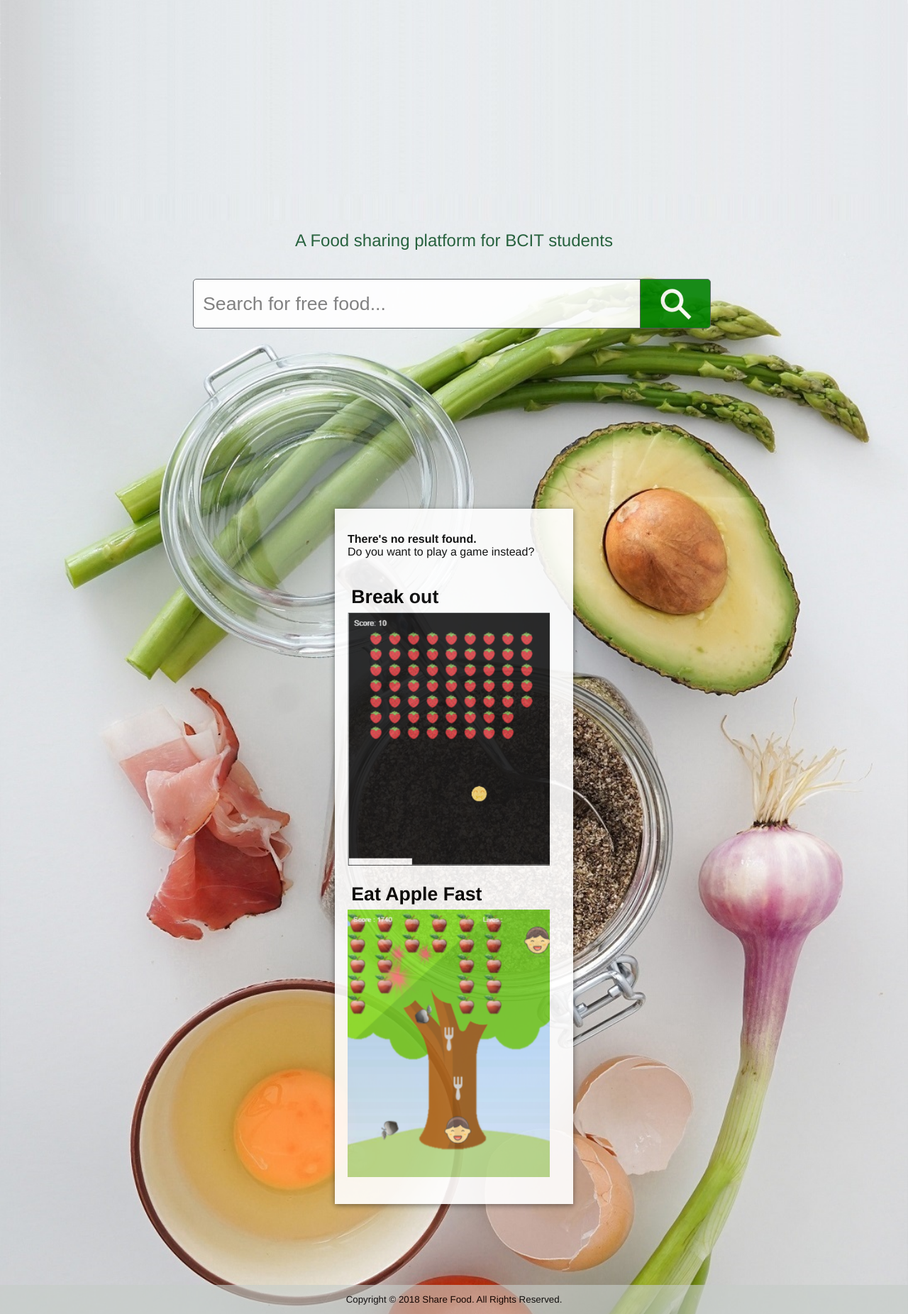
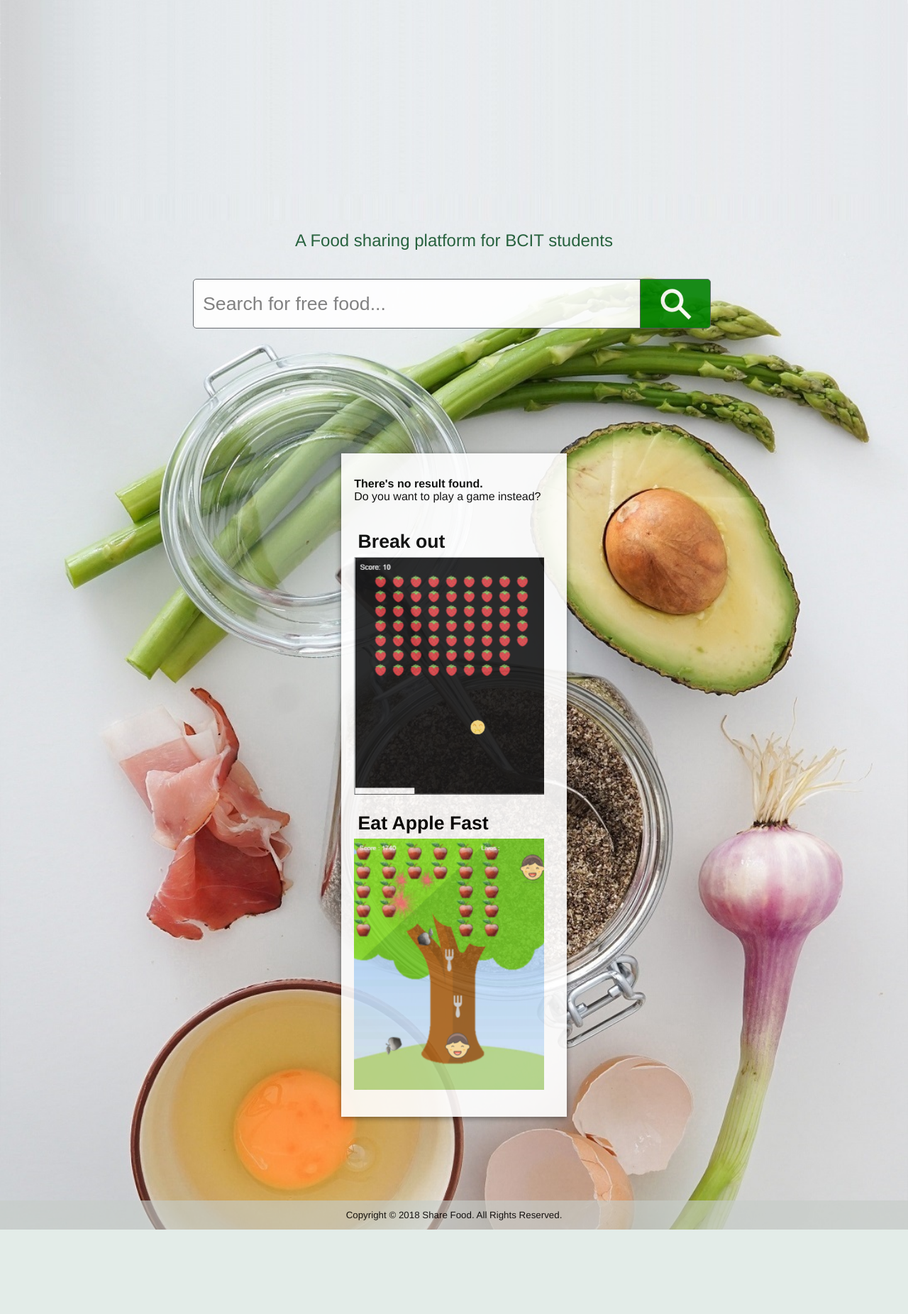
Before and after one commit to A01037479/2910-project, a PHP site: page / in a window 1280 px wide. Shown: the part 101-1953 px from the top of the page at 71% size. After the commit the page ends 1834 px from the top, so only its background shows below. Run offline with PHP 8.4, Linux system fonts and the light colour scheme; data that the repository does not hold is empty; some libraries are stand-ins or nearby versions; some web fonts are replaced.

Commit message:
load more order

```diff
--- a/Sharefood/config/config.php
+++ b/Sharefood/config/config.php
@@ -2,7 +2,7 @@
 $config = array(
   "host" => "localhost",
   "dbuser" => "root",
-  "dbpw" => "",
+  "dbpw" => "121212",
   "dbname" => "sharefood"
 );
 
--- a/Sharefood/index.php
+++ b/Sharefood/index.php
@@ -18,6 +18,8 @@ $conn = db_init($config["host"], $config["dbuser"], $config["dbpw"], $config["db
   </form>
   </div>
 </div>
+
+<div id="list_container">
 
 <?php
 
@@ -67,7 +69,6 @@ $conn = db_init($config["host"], $config["dbuser"], $config["dbpw"], $config["db
 ?>
 
 <!-- game section -->
-<br>
 <div id="gamesection"  class="list_item">
   <p><b>There's no result found. </b><br>Do you want to play a game instead?</p>
   <br>
@@ -78,13 +79,14 @@ $conn = db_init($config["host"], $config["dbuser"], $config["dbpw"], $config["db
   <br>
 </div>
 
-<!-- load more data -->
+</div> <!-- end of the div list_container -->
+
 <br>
-<div id="loaded"></div>
 <button id="loadButton">More results &nbsp; <img src="img/arrow-down.png"></button>
 
 <button id="plusButton"><img src="img/plus1.png" alt="post">
 </button>
+
 
 <script>
 
@@ -115,7 +117,7 @@ $conn = db_init($config["host"], $config["dbuser"], $config["dbpw"], $config["db
         type: "POST",
         data: {id: lastId, q: search},
         success: function(data){
-          $("#loaded").append(data);
+          $("#list_container").append(data);
           lastId = newid;
           if(lastId == result){
             $("#loadButton").css("display", "none");
--- a/Sharefood/post.php
+++ b/Sharefood/post.php
@@ -22,8 +22,7 @@ require_once('view/top.php');
     </div>
 
     <p>
-      <textarea name="description" class='autoExpand msgbox' rows="3" onfocus="if(this.value==this.defaultValue)this.value='';" onblur="if(this.value=='')this.value=this.defaultValue;">
-    Tell us a bit more about your food (e.g. quantity, best before date)
+      <textarea name="description" class='autoExpand msgbox' rows="3" placeholder="Tell us a bit more about your food (e.g. quantity, best before date">
       </textarea>
     </p>
 
--- a/Sharefood/request.php
+++ b/Sharefood/request.php
@@ -22,7 +22,9 @@ if(count($_GET) == 0) {
 ?>
 
 <form action="email_process.php?id=<?=$_GET['id']?>" method="post">
-  <p><input class="textinput" type="email" name="email" placeholder="Your email address"></p>
+  <p><input class="textinput" type="email" name="email" placeholder="Your email address">
+  <span class="highlight"></span>
+  <span class="bar"></span></p>
   <p><textarea name="message" rows="5" cols="20" placeholder="Message"></textarea></p>
   <p><input type="submit" name="send" value="Send" class="button"></p>
 </form>
--- a/Sharefood/style/style.css
+++ b/Sharefood/style/style.css
@@ -81,7 +81,7 @@ article {
   box-sizing: border-box;
   padding-top: 70px;
   margin-bottom: 1em;
-  height: 400px;
+  height: 600px;
 }
 .banner p {
   opacity: 0;
@@ -131,18 +131,22 @@ article {
   padding: 15px;
   border-radius: 4px;
 }
-
+#list_container {
+  text-align: center;
+  margin: 0 auto;
+  overflow: hidden;
+  display: inline-block;
+}
 .list_item {
+  display: inline-block;
   max-width: 80%;
   text-align: left;
-  display: inline-block;
   background-color:white;
   margin: 1.5em 0.5em;
   padding: 1em;
   box-shadow: 0 2px 8px 0 rgba(0,0,0,0.5);
   border: 2px solid white;
 }
-
 .uploadedImg {
   width: 350px;
   max-width: 100%;
@@ -312,6 +316,7 @@ progress[value]::-webkit-progress-bar {
   outline: none;
 }
 #gamesection {
+  display: inline-block;
   margin-bottom: 100px;
 }
 .gameimg {
@@ -394,7 +399,9 @@ input[type='checkbox']:checked:after {
 /***** Search bar styling *****/
 #searchcontainer {
   margin-top: 2em;
+  margin-bottom: 2em;
   padding: 0;
+  overflow: hidden;
 }
 
 #searchbox {
@@ -549,9 +556,6 @@ input[type='checkbox']:checked:after {
 
 /*********************************************/
 @media screen and (min-width: 1280px) {
-  .banner {
-    height: calc(100vh - 140px);
-  }
   #searchcontainer {
     margin-top: 2em;
   }
```
